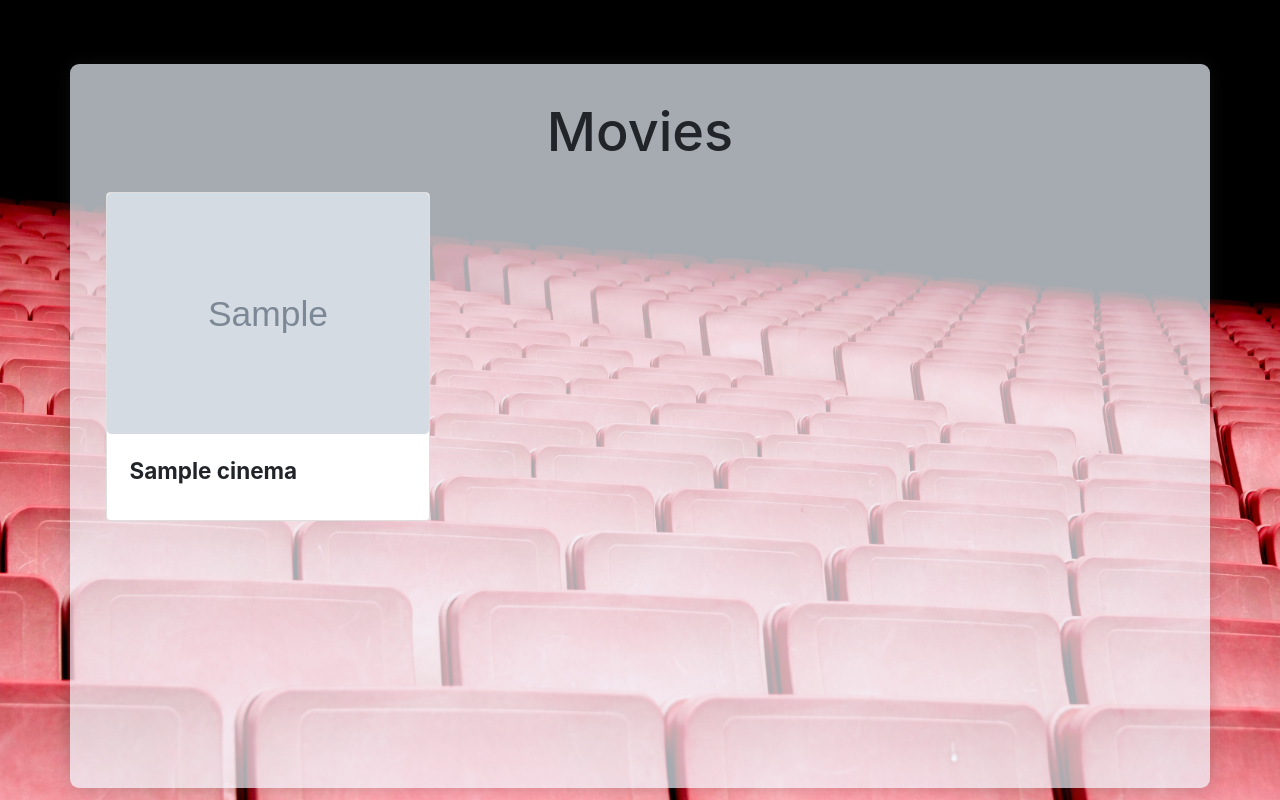
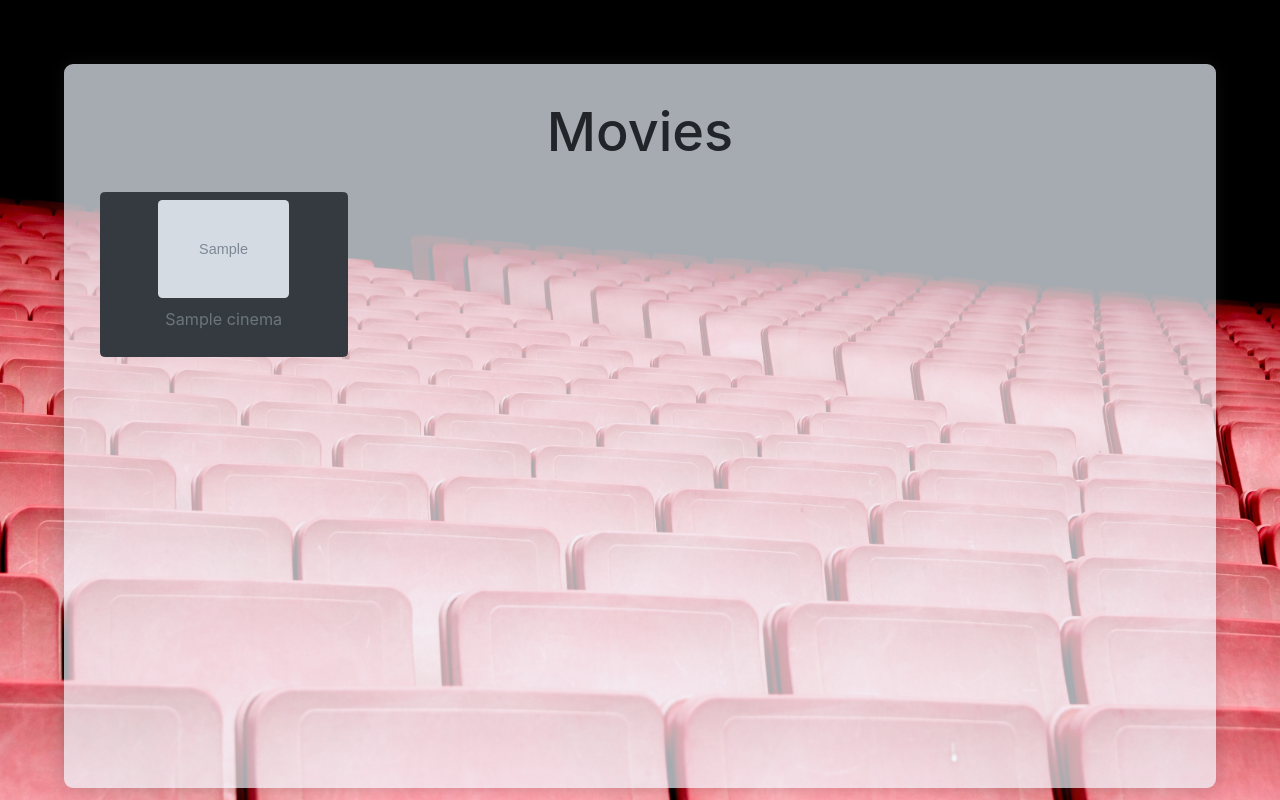
Before and after one commit to federicovinas7/MoviePass, a PHP site: template Views/movies_list.php in a window 1280 px wide. Run offline with PHP 8.4, Linux system fonts and the light colour scheme; the template is opened without the code that fills it: most values are stand-ins (such as "Sample title", 1, 10 or a date in 2020); grey boxes marked "Sample" are stand-in pictures; some libraries are stand-ins or nearby versions.

Commit message:
Primera implementacion de modal falta solucionar problemas de coneccion entre boton y modal

```diff
--- a/Views/css/styles.css
+++ b/Views/css/styles.css
@@ -18,6 +18,19 @@ body{
 	margin: 0;
 }
 
+
+.container{
+    background-color: rgba(240, 248, 255, 0.692);
+	border-radius: 0.5em;
+	box-shadow: 0 0 1em 0 rgba(51,51,51,0.25);
+	display: block;
+	padding: 2em;
+	margin: 10% auto;
+	margin-top: 5%;
+	margin-bottom: 5%;
+	width: 70%;
+}
+
 .container_movies{
     background-color: rgba(240, 248, 255, 0.692);
 	border-radius: 0.5em;
@@ -28,18 +41,7 @@ body{
 	margin-top: 5%;
 	margin-bottom: 5%;
 	width: 90%;
-}
-
-.container{
-    background-color: rgba(240, 248, 255, 0.692);
-	border-radius: 0.5em;
-	box-shadow: 0 0 1em 0 rgba(51,51,51,0.25);
-	display: block;
-	padding: 2em;
-	margin: 10% auto;
-	margin-top: 5%;
-	margin-bottom: 5%;
-	width: 90%;
+	align-items: center;
 }
 
 
--- a/Views/movies_list.php
+++ b/Views/movies_list.php
@@ -2,22 +2,38 @@
     require_once("header.php");
 ?>
 
-<main class="container">
+<main class="container_movies">
     <h1>Movies</h1>
     <div class="custom-scrollbar table-wrapper-scroll-y">
         <div class="row">
-                <?php foreach ($cinemas as $key => $value) { ?>
-                    <div class="col-md-4">
+            <?php foreach ($cinemas as $key => $value) { ?>
+                <div class="col-md-3">
+                    <button type="button" class="btn btn-dark"  data-id="" data-toggle="modal" data-target=".bd-example-modal-lg">
 
-                        <div class="card" style="width: 18rem;">
-                            <img class="card-img-top rounded" src="<?php echo $value->getPoster() ?>" alt="Card image cap" >
-                            <div class="card-body">
-                                <h5 class="card-title"><strong><?php echo $value->getTitle() ?></strong></h5>
+                        <figure class="figure">
+                            <img class="figure-img img-fluid rounded" src="<?php echo $value->getPoster() ?>" width="60%" >
+                            <figcaption class="figure-caption"><?php echo $value->getTitle() ?></figcaption>
+                        </figure>
+
+                    </button>
+
+                    <div class="modal fade bd-example-modal-lg"  id="" tabindex="-1" role="dialog" aria-labelledby="myLargeModalLabel" aria-hidden="true">
+                        <div class="modal-dialog modal-lg">
+                            <div class="modal-content">
+                                <div class="media">
+                                    <img class="align-self-center mr-3" src="<?php echo $value->getPoster() ?>" width="70%">
+                                    <div class="media-body">
+                                        <h5 class="mt-0"><?php echo $value->getTitle() ?></h5>
+
+                                        <p> <?php echo $value->getSynopsis()  ?> </p>
+                                    </div>
+                                </div>
                             </div>
                         </div>
-                        <br>
                     </div>
-                <?php } ?>
+                </div>
+                <br>
+            <?php } ?>
         </div>
     </div>
 </main>
```
